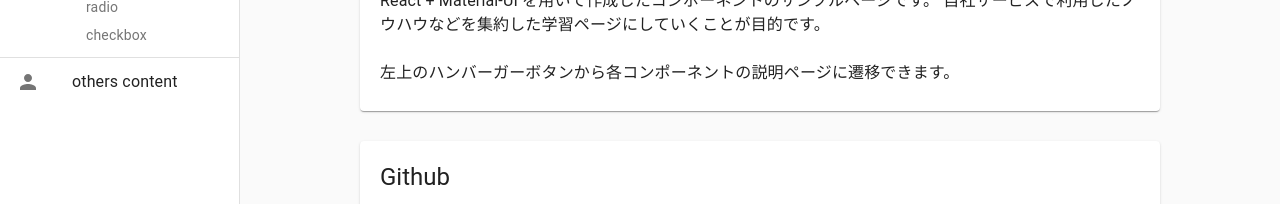
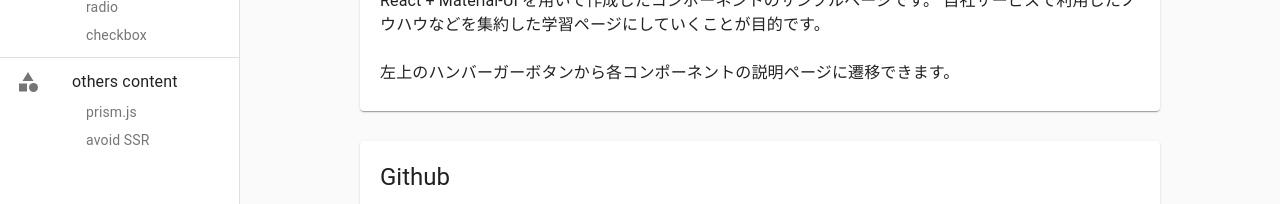
Before and after one commit to akiumikin/myTaskManagement, a Next.js app: page / in a window 1280 px wide. Both pictures are taken after a click on the button "open drawer". Shown: the part 189-393 px from the top of the page. Built offline with nearby package versions, Linux system fonts and the light colour scheme.

Commit message:
sidemenuを更新

```diff
--- a/components/layout/sidemenu.tsx
+++ b/components/layout/sidemenu.tsx
@@ -8,6 +8,7 @@ import ListItemIcon from '@material-ui/core/ListItemIcon';
 import ListItemText from '@material-ui/core/ListItemText';
 import InputIcon from '@material-ui/icons/Input';
 import PersonIcon from '@material-ui/icons/Person';
+import CategoryIcon from '@material-ui/icons/Category';
 
 interface MainListItemProps extends SubListItemProps {
   icon: React.ReactNode
@@ -54,7 +55,9 @@ export function Sidemenu() {
       </List>
       <Divider />
       <List>
-        <MainListItem to={`${CONSTANT.URL.BASE}/others`} title='others content' icon={<PersonIcon/>}/>
+        <MainListItem to={`${CONSTANT.URL.BASE}/others`} title='others content' icon={<CategoryIcon/>}/>
+        <SubListItem to={`${CONSTANT.URL.BASE}/others/prismjs`} title='prism.js'/>
+        <SubListItem to={`${CONSTANT.URL.BASE}/others/avoidSSR`} title='avoid SSR'/>
       </List>
     </>
   );
```
